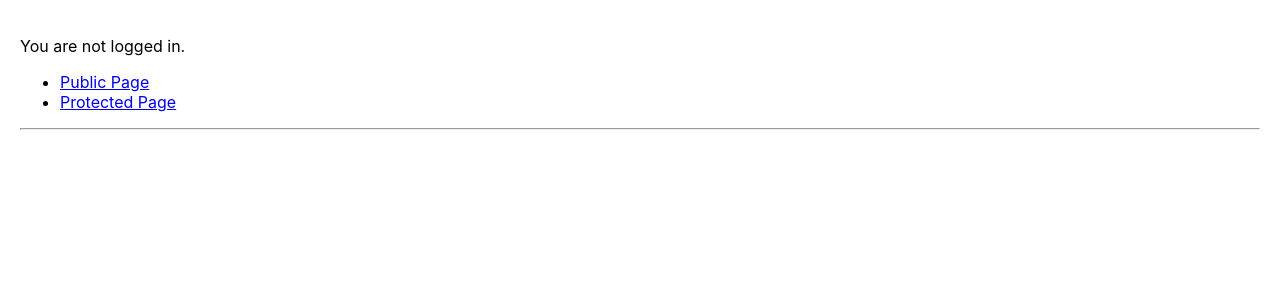
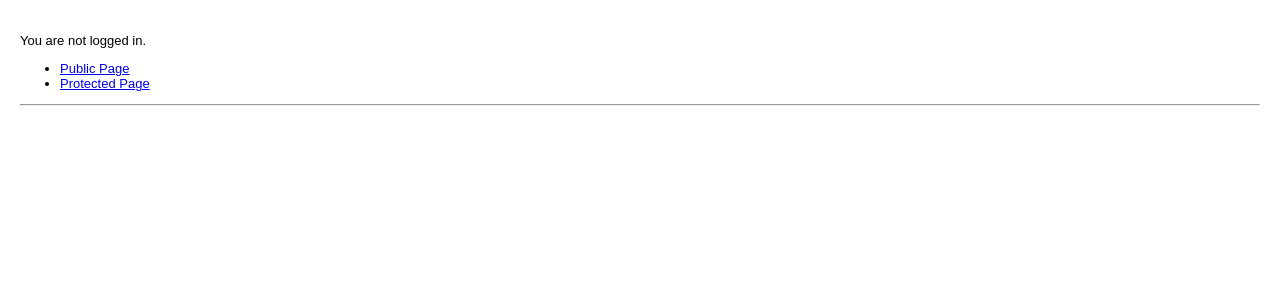
Before and after one commit to EasonLLin/wistron-frontend-homework, a React (Create React App) app: page / in a window 1280 px wide. Shown: the top 300 px of the page. Built offline with nearby package versions, Linux system fonts and the light colour scheme; what axios-mock-adapter would draw is missing.

Commit message:
feat: add and import global.scss

```diff
--- a/src/index.js
+++ b/src/index.js
@@ -8,6 +8,7 @@ import './index.css'
 import App from './App'
 import * as serviceWorker from './serviceWorker'
 import createSagaMiddleware from 'redux-saga'
+import './styles/global.css'
 
 import rootSaga from './sagas'
 
--- /dev/null
+++ b/src/styles/global.css
@@ -0,0 +1,7 @@
+body {
+  font-family: Arial, 'Helvetica Neue', Helvetica, sans-serif;
+  font-size: 13px;
+}
+* {
+  box-sizing: border-box;
+}
```
